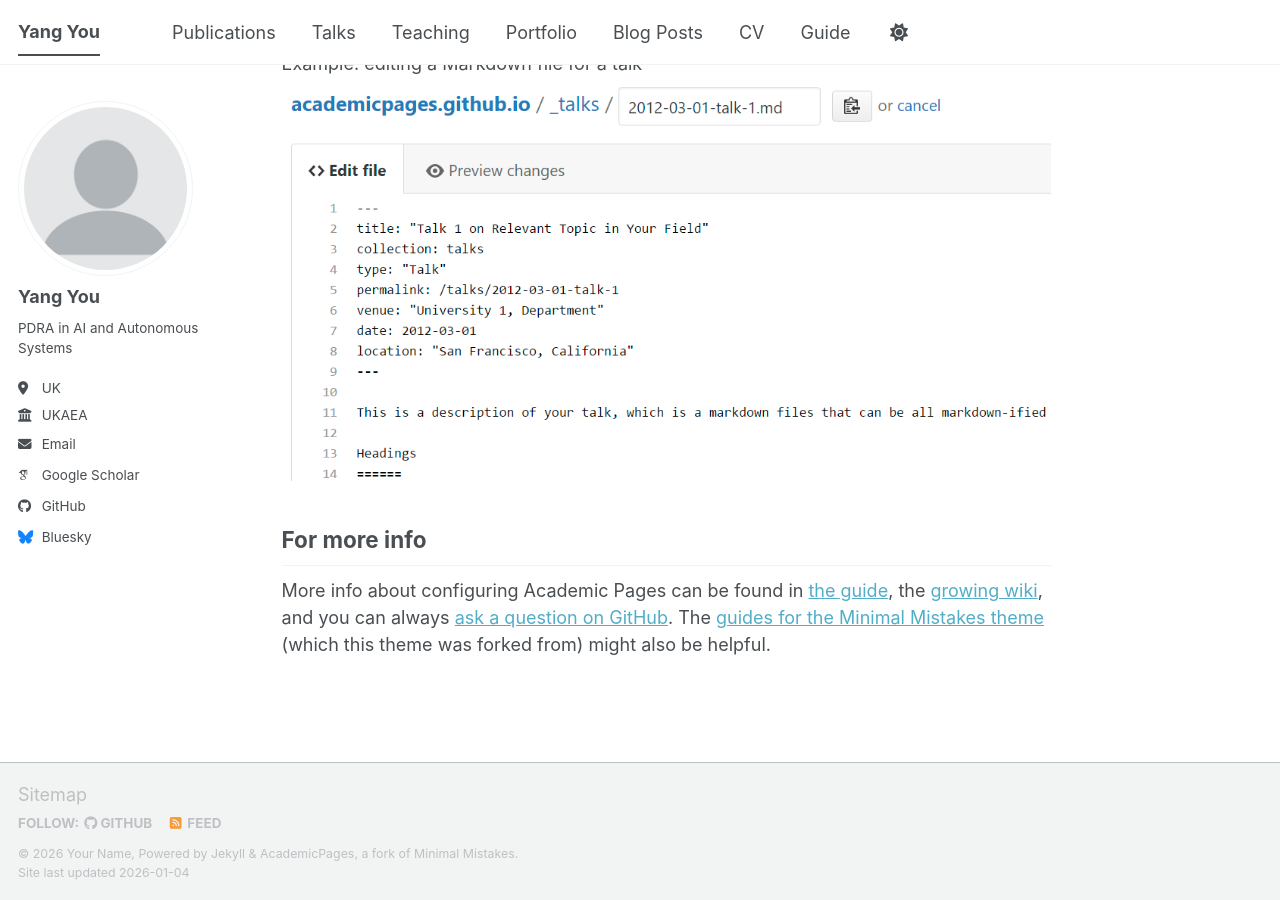
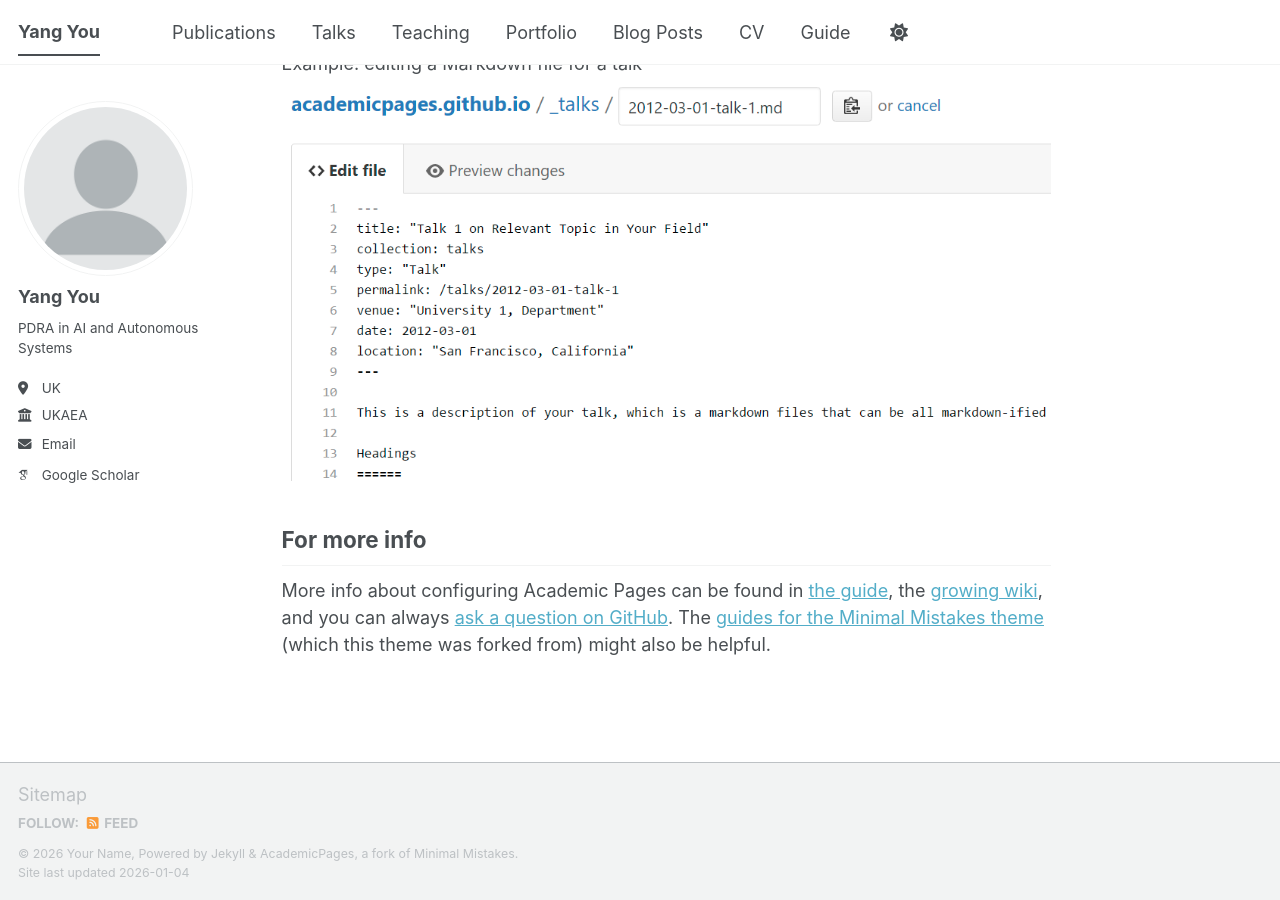
Before and after one commit to yangyou95/yangyou95.github.io, a Jekyll site: the page built from _pages/about.md, in a window 1280 px wide and 900 px high, scrolled down 2720 px. Built offline with Jekyll 4.4.1, drawn with Linux system fonts in a browser that asks for light colours; some web fonts are replaced; a script bundle is joined from its source files by our own code; library files that are not in the unit come from our copies.

Commit message:
Comment out GitHub and Bluesky entries
Comment out GitHub and Bluesky usernames in config.

```diff
--- a/_config.yml
+++ b/_config.yml
@@ -51,13 +51,13 @@ author:
   bitbucket        : # Username - Update with your username on the site
   codepen          : # Username
   dribbble         : # Username
-  github           : "academicpages"
+  # github           : "academicpages"
   kaggle           : # Username
   stackoverflow    : # User number or user number and name (i.e., use "1" or "1/jeff-atwood")
 
   # Social media
   artstation       : # Username
-  bluesky          : "bsky.app" # Replace this with you Bluesky username
+  # bluesky          : "bsky.app" # Replace this with you Bluesky username
   facebook         : # Username
   flickr           : # Username
   foursquare       : # Username
```
